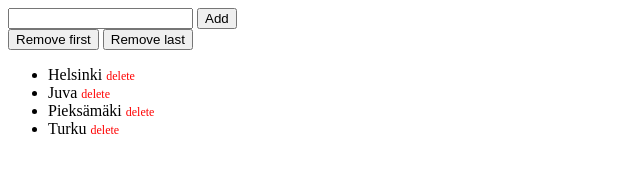
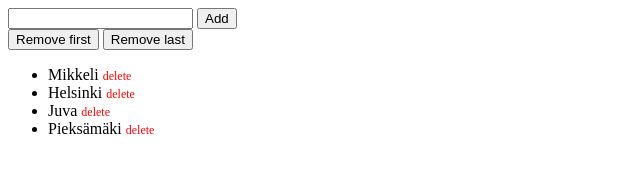
Before and after one commit to datamonnit/opijs, a plain HTML site: page arrays/array_esim.html in a window 1280 px wide. Shown: the whole page, without its empty margins (0-640 px from the left). Drawn offline with Linux system fonts and the light colour scheme.

Commit message:
Hiukan kommentointia ja korjauksia

```diff
--- a/arrays/array_esim.html
+++ b/arrays/array_esim.html
@@ -33,42 +33,34 @@
 
     }
 
+    // print-funktio tulostaa annetun arrayn (for-silmukka)
     function print(arr){
         let ul = document.querySelector('#cityUl');
         ul.innerHTML = '';
+
         for (let i = 0; i < arr.length; i++){
             ul.innerHTML += '<li>'+arr[i]+' <a style="font-size: 12px; cursor: pointer; color: red;" onclick="removeAtIndex('+i+')">delete</a></li>';
         }
     }
 
+    // removeFirst-funktio poistaa ensimmäisen elementin (shift-metodi)
     function removeFirst(){
         kaupungit.shift();
         print(kaupungit);
     }
 
+    // removeLaset-funktio poistaa viimeisen elementin (pop-metodi)
     function removeLast(){
         kaupungit.pop();
        print(kaupungit);
     }
 
+    // removeAtIndex-funktio poistaa indeksinä annetun elementin (splice-metodi)
     function removeAtIndex(index){
         kaupungit.splice(index,1);
         print(kaupungit);
     }
 
-
-    console.log(kaupungit);
-
-    console.log(kaupungit[1]);
-
-    kaupungit[0] = 'Lahti';
-
-    kaupungit.push("Turku")
-    kaupungit.shift()
-    kaupungit.slice()
-
-    console.log(kaupungit);
-
     </script>
 </body>
 </html>
```
